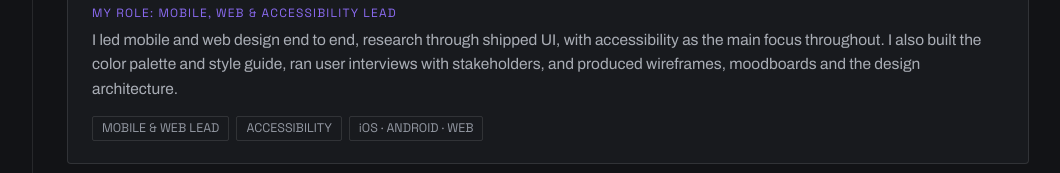
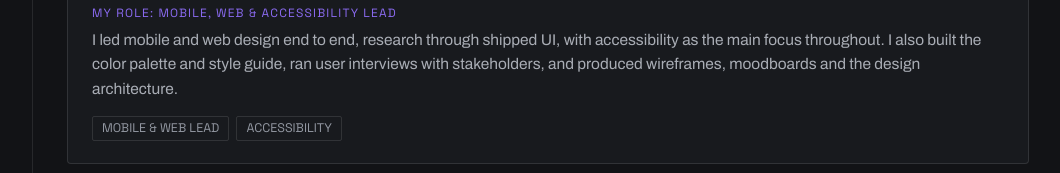
Before and after one commit to Praneshchaa/pranesh-portfolio-, a plain HTML site: page design.html in a window 1280 px wide. Shown: the part 2495-2668 px from the top of the page, without its empty margins (217-1277 px from the left). Drawn offline with Linux system fonts and the light colour scheme.

Commit message:
Remove iOS/Android/Web tag from MapSwipe card
Co-Authored-By: Claude Opus 5 <noreply@anthropic.com>

```diff
--- a/design.html
+++ b/design.html
@@ -264,7 +264,6 @@ body.sidebar-collapsed [data-sidebar-toggle] [data-sb-close]{display:none}
 <div style="display:flex;gap:7px;flex-wrap:wrap">
 <span style="padding:5px 9px;border:1px solid var(--line);border-radius:2px;font:400 12.5px/1 var(--mono);color:var(--meta)">MOBILE &amp; WEB LEAD</span>
 <span style="padding:5px 9px;border:1px solid var(--line);border-radius:2px;font:400 12.5px/1 var(--mono);color:var(--meta)">ACCESSIBILITY</span>
-<span style="padding:5px 9px;border:1px solid var(--line);border-radius:2px;font:400 12.5px/1 var(--mono);color:var(--meta)">iOS · ANDROID · WEB</span>
 </div>
 </div>
 </a>
```
